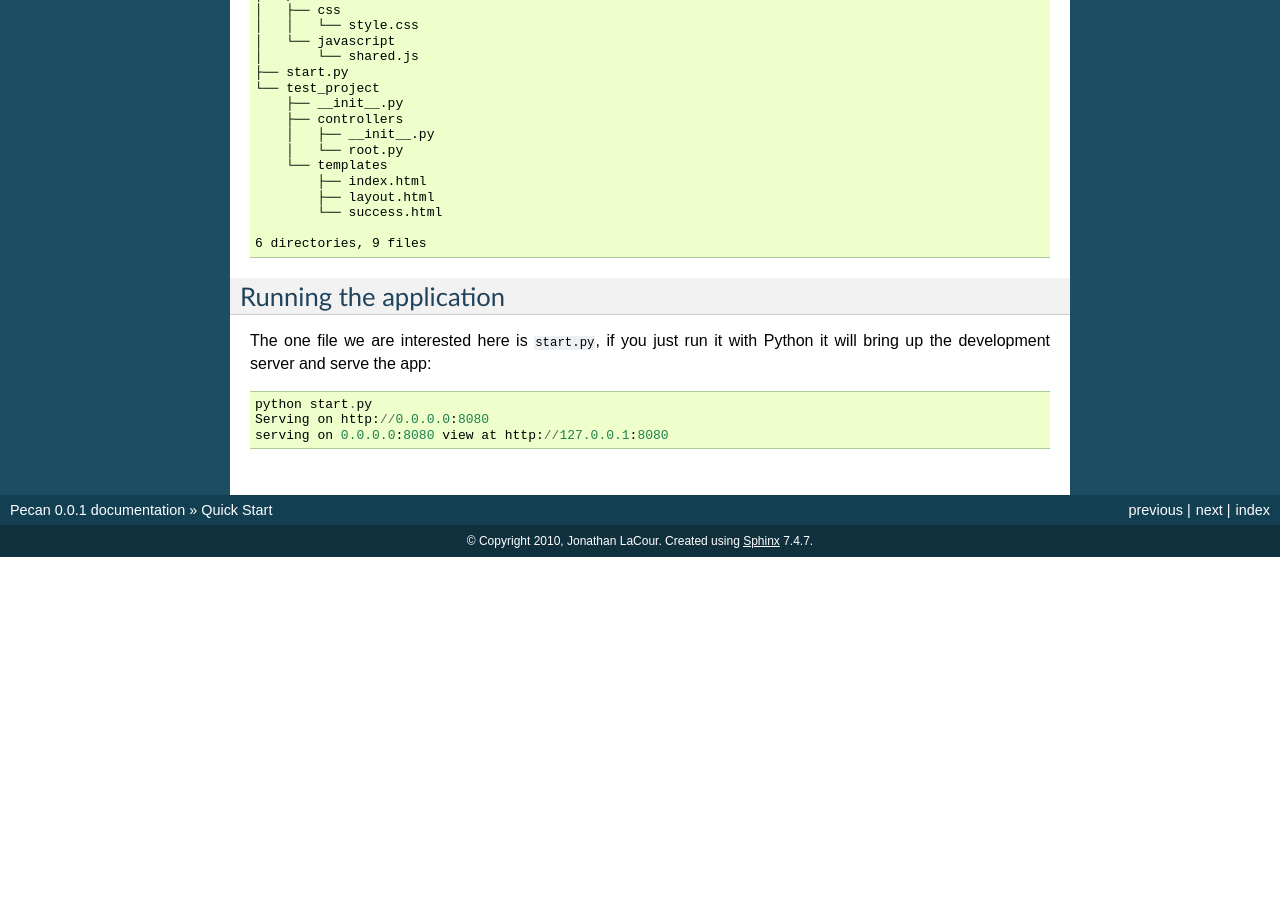
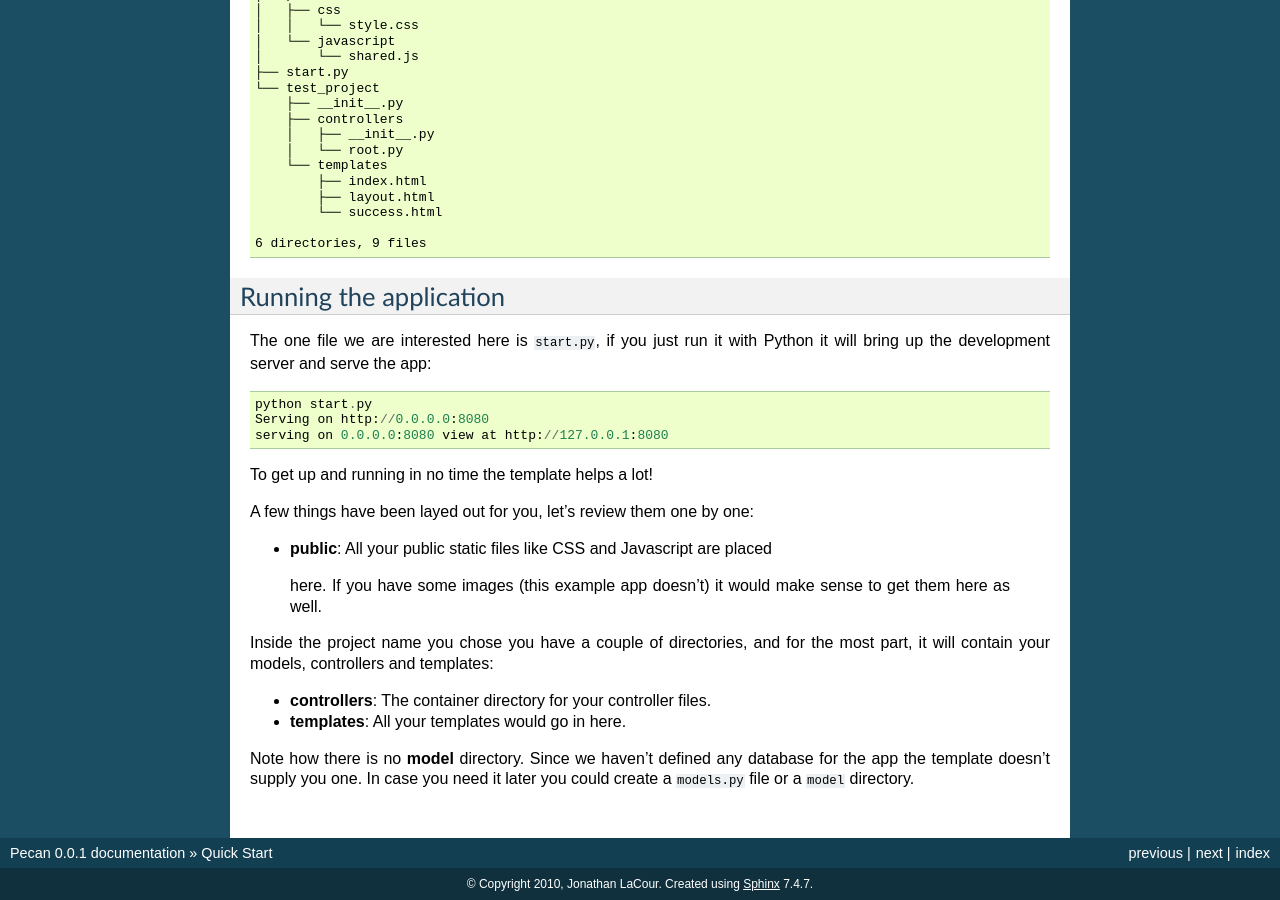
Before and after one commit to stackforge/pecan, a Sphinx documentation site: the page built from docs/source/quick_start.rst, in a window 1280 px wide and 900 px high, scrolled down 998 px. Built offline with Sphinx 7.4.7, drawn with Linux system fonts in a browser that asks for light colours; pages that are not in the unit, such as notebooks, are missing from menus; before the commit the page ends 1555 px from its top, so only the background shows below that.

Commit message:
added a description of what the layout in the template means and where is everything

```diff
--- a/docs/source/quick_start.rst
+++ b/docs/source/quick_start.rst
@@ -76,6 +76,8 @@ This is how the structure of your new project should look like::
     6 directories, 9 files
 
 
+.. _running_application:
+
 Running the application
 -----------------------
 The one file we are interested here is ``start.py``, if you just run it with
@@ -84,3 +86,22 @@ Python it will bring up the development server and serve the app::
     python start.py
     Serving on http://0.0.0.0:8080
     serving on 0.0.0.0:8080 view at http://127.0.0.1:8080
+
+To get up and running in no time the template helps a lot!
+
+A few things have been layed out for you, let's review them one by one:
+
+*  **public**: All your public static files like CSS and Javascript are placed
+  here. If you have some images (this example app doesn't) it would make sense
+  to get them here as well.
+
+
+Inside the project name you chose you have a couple of directories, and for the
+most part, it will contain your models, controllers and templates:
+
+*  **controllers**: The container directory for your controller files.
+*  **templates**: All your templates would go in here.
+
+Note how there is no **model** directory. Since we haven't defined any
+database for the app the template doesn't supply you one. In case you need it
+later you could create a ``models.py`` file or a ``model`` directory.
```
